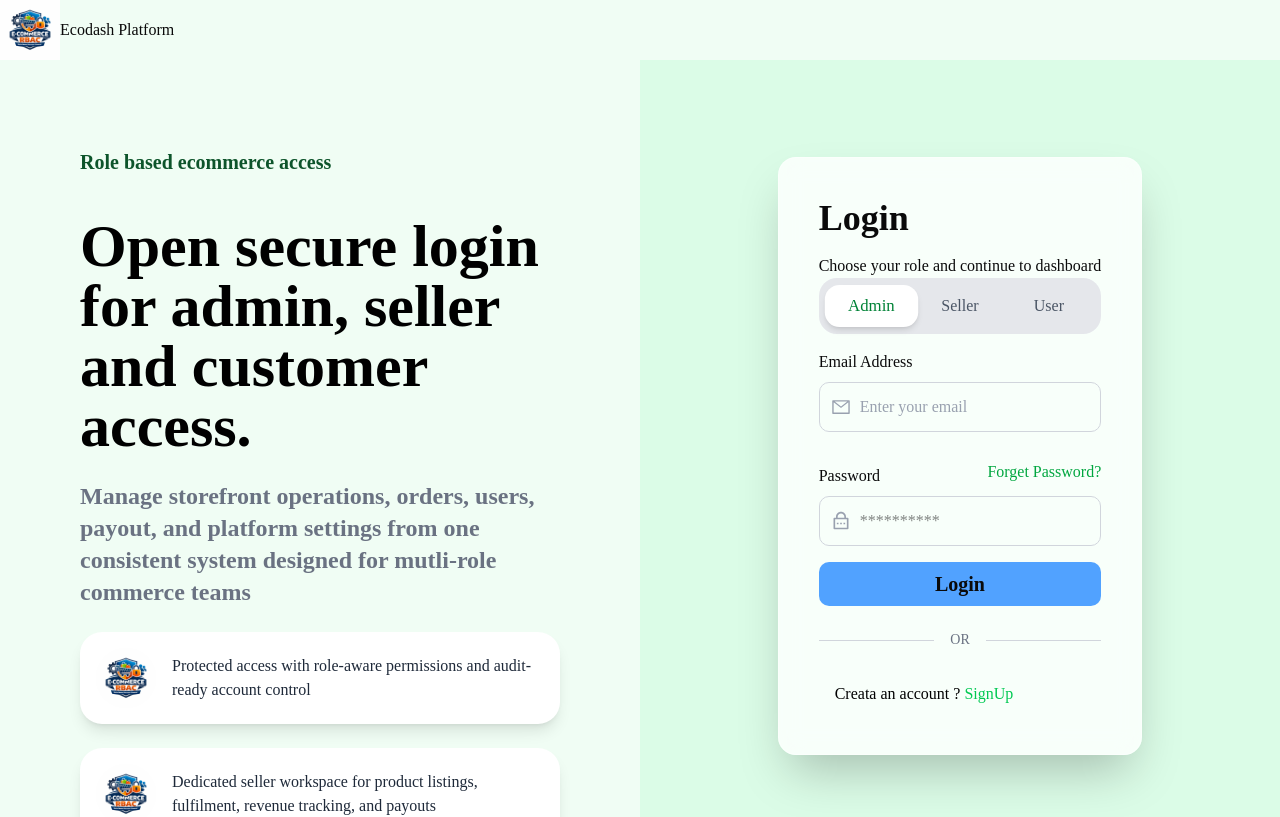
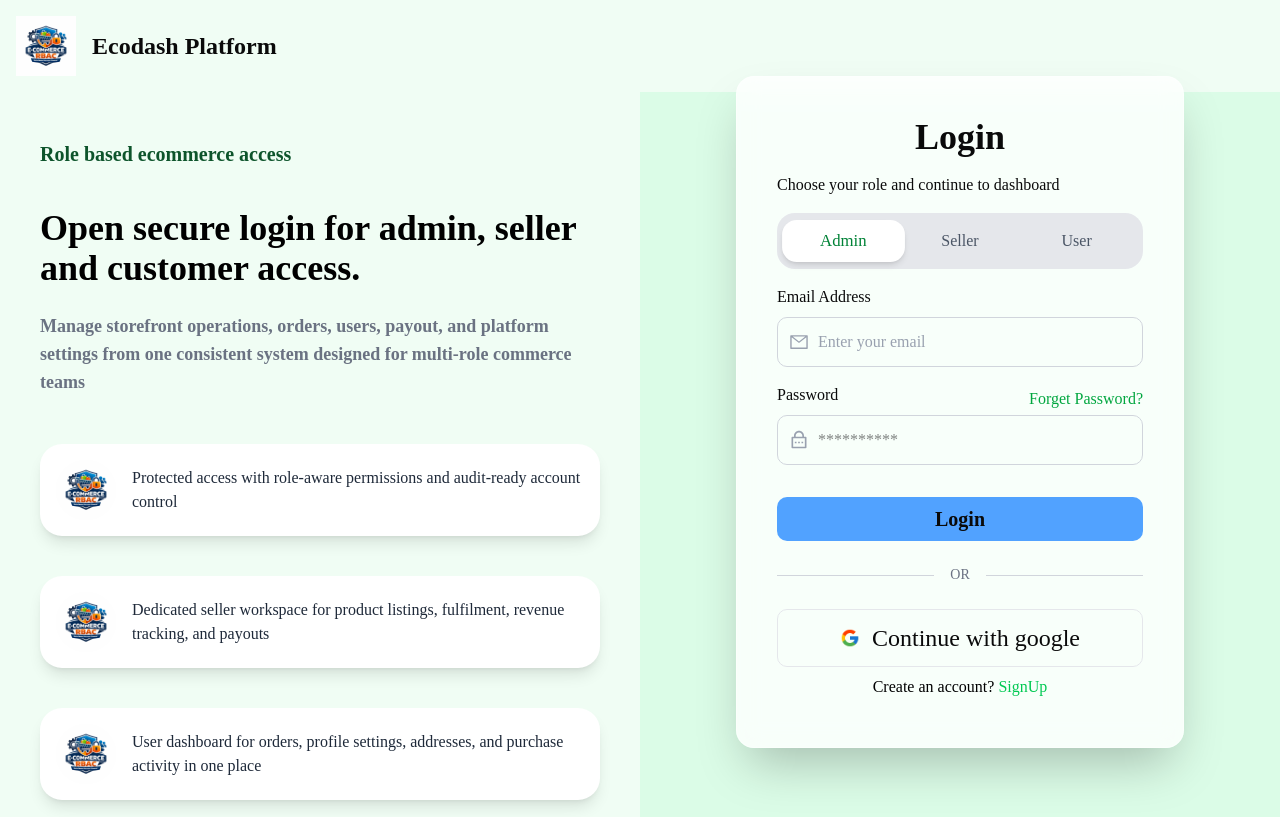
Before and after one commit to Abhishek-0899/EcoDash, a Next.js app: page /login in a window 1280 px wide. Shown: the top 817 px of the page. Built offline with nearby package versions, Linux system fonts and the light colour scheme; no server answers.

Commit message:
Added responsive and login with google

```diff
--- a/app/layout.tsx
+++ b/app/layout.tsx
@@ -14,8 +14,8 @@ const geistMono = Geist_Mono({
 });
 
 export const metadata: Metadata = {
-  title: "Create Next App",
-  description: "Generated by create next app",
+  title: "EcoDash",
+  description: "Ecommerce Shopping App",
 };
 
 export default function RootLayout({
--- a/app/login/page.tsx
+++ b/app/login/page.tsx
@@ -89,29 +89,43 @@ export default function LoginPage() {
       router.push("/");
     }, 1000);
   };
+  const handleGoogle = async (e) => {
+    e.preventDefault();
+    await supabase.auth.signInWithOAuth({
+      provider: "google",
+      options: {
+        redirectTo: "https://uqezvcerovmpbpspxvns.supabase.co/auth/v1/callback",
+      },
+    });
+    toast.success("Signup successful 🎉");
+
+    setTimeout(() => {
+      router.push("/");
+    }, 1000);
+  };
 
   return (
     <div className="bg-green-50 min-h-screen w-full">
-      <div className="flex items-center">
+      {/* Header */}
+      <div className="md:flex items-center p-4 hidden">
         <Image src="/logo.png" alt="Product Image" width={60} height={60} />
-        <h1>Ecodash Platform</h1>
+        <h1 className="ml-4 text-2xl font-bold">Ecodash Platform</h1>
       </div>
 
       {/* Main layout */}
-      <div className="flex flex-row min-h-screen">
-        <div className="w-[50%] bg-green-50 px-20 py-20">
-          <div className="">
-            <h1 className="text-xl font-bold text-green-900 mt-2 mb-10 ">
-              {" "}
+      <div className="flex flex-col md:flex-row min-h-screen">
+        {/* Left side (features) - hide on mobile */}
+        <div className="hidden md:flex w-1/2 bg-green-50 px-10 py-10 flex-col">
+          <h1 className="text-xl font-bold text-green-900 mt-2 mb-10">
             Role based ecommerce access
           </h1>
-            <h1 className="font-bold text-black text-6xl mb-6">
+          <h1 className="font-bold text-black text-4xl mb-6">
             Open secure login for admin, seller and customer access.
           </h1>
-            <p className="text-2xl text-gray-500 font-semibold">
+          <p className="text-lg text-gray-500 font-semibold mb-6">
             Manage storefront operations, orders, users, payout, and platform
-              settings from one consistent system designed for mutli-role
-              commerce teams
+            settings from one consistent system designed for multi-role commerce
+            teams
           </p>
 
           {features.map((feature, idx) => (
@@ -122,19 +136,15 @@ export default function LoginPage() {
             />
           ))}
         </div>
-        </div>
 
-        {/* right */}
+        {/* Right side (login) */}
+        <div className="w-full md:w-1/2 bg-green-100 flex justify-center items-center p-6">
+          <div className="rounded-2xl shadow-2xl backdrop-blur-md md:translate-y-[-80px] translate-y-[40px] bg-white/80 border border-white/40 flex flex-col p-10 max-w-md w-full">
+            <h1 className="text-4xl font-bold mb-4 md:text-center">Login</h1>
+            <p className="mb-4">Choose your role and continue to dashboard</p>
 
-        <div className="w-[50%] bg-green-100 flex justify-center items-center">
-          {/* login  */}
-
-          <div className="rounded-2xl  translate-y-[-100px] shadow-2xl backdrop-blur-md bg-white/80 border border-white/40 flex flex-col p-10 max-w-md mx-auto">
-            {" "}
-            <h1 className="text-4xl font-bold mb-4">Login</h1>
-            <p>Choose your role and continue to dashboard</p>
-            {/*  */}
-            <div className="flex p-2 rounded-2xl bg-gray-200 items-center justify-between w-full">
+            {/* Role selection */}
+            <div className="flex p-2 rounded-2xl bg-gray-200 items-center justify-between w-full mb-4">
               {roles.map((role) => (
                 <button
                   key={role}
@@ -150,9 +160,11 @@ export default function LoginPage() {
                 </button>
               ))}
             </div>
+
+            {/* Form */}
             <form onSubmit={handleLogin}>
-              <div className="">
-                <h1 className="mt-4 mb-2">Email Address</h1>
+              <div className="mb-4">
+                <label className="block mb-2">Email Address</label>
                 <div className="relative w-full">
                   <input
                     value={email}
@@ -161,13 +173,16 @@ export default function LoginPage() {
                     placeholder="Enter your email"
                     className="pl-10 pr-4 py-3 w-full rounded-lg border border-gray-300 text-gray-700 placeholder-gray-400 focus:outline-none focus:ring-2 focus:ring-green-500"
                   />
-                  <AiOutlineMail className=" absolute left-3 top-1/2 transform -translate-y-1/2 text-gray-400 w-5 h-5 pointer-events-none" />
+                  <AiOutlineMail className="absolute left-3 top-1/2 transform -translate-y-1/2 text-gray-400 w-5 h-5 pointer-events-none" />
                 </div>
               </div>
-              <div className="mt-4">
+
+              <div className="mb-4">
                 <div className="flex items-center justify-between">
-                  <h1 className="mt-4 mb-2">Password</h1>
-                  <h1 className="text-green-600">Forget Password?</h1>
+                  <label className="block mb-2">Password</label>
+                  <span className="text-green-600 cursor-pointer">
+                    Forget Password?
+                  </span>
                 </div>
                 <div className="relative w-full">
                   <input
@@ -180,19 +195,39 @@ export default function LoginPage() {
                   <RiLockPasswordLine className="absolute left-3 top-1/2 transform -translate-y-1/2 text-gray-400 pointer-events-none w-5 h-5" />
                 </div>
               </div>
-              <button className="rounded-lg text-xl bg-blue-400 w-full mt-4 p-2 font-bold">
-                Login{" "}
+
+              <button
+                type="submit"
+                className="rounded-lg text-xl bg-blue-400 w-full mt-4 p-2 font-bold"
+              >
+                {loading ? "Logging in..." : "Login"}
               </button>
             </form>
+
             <div className="flex items-center my-6">
               <div className="flex-grow h-px bg-gray-300"></div>
               <span className="mx-4 text-gray-500 text-sm font-medium">OR</span>
               <div className="flex-grow h-px bg-gray-300"></div>
             </div>
+            <div className="w-full">
+              <button
+                onClick={handleGoogle}
+                className="flex items-center justify-center gap-3 w-full rounded-lg border border-gray-200 p-3"
+              >
+                <Image
+                  src="/google.png"
+                  alt="google image"
+                  width={20}
+                  height={20}
+                />
+                <span className="text-2xl sm:text-2xl"> Continue with google</span>
+              </button>
+            </div>
+
             <Link href="/signup">
-              <p className=" text-black px-4 py-2 ">
-                Creata an account ?
-                <span className="text-green-500"> SignUp </span>
+              <p className="text-black px-4 py-2 text-center">
+                Create an account?{" "}
+                <span className="text-green-500">SignUp</span>
               </p>
             </Link>
           </div>
--- a/app/signup/page.tsx
+++ b/app/signup/page.tsx
@@ -1,5 +1,4 @@
 "use client";
-
 import Image from "next/image";
 import React, { useState } from "react";
 import { MdOutlineStorefront } from "react-icons/md";
@@ -97,8 +96,8 @@ export default function SignUp() {
       toast.error("Passwords do not match");
       return;
     }
-    if (!storeName) {
-      toast.error("Store name reuired");
+    if (!storeName && selectedRole === "Seller") {
+      toast.error("Store name required");
       return;
     }
     const { data, error } = await supabase.auth.signUp({
@@ -107,7 +106,7 @@ export default function SignUp() {
       options: {
         data: {
           role: selectedRole,
-          store_name: storeName,
+          ...(selectedRole === "Seller" && { store_name: storeName }),
         },
       },
     });
@@ -121,17 +120,33 @@ export default function SignUp() {
     }, 1000);
   };
 
+  const handleGoogle = async (e) => {
+    e.preventDefault();
+    await supabase.auth.signInWithOAuth({
+      provider: "google",
+      options: {
+        redirectTo: "https://uqezvcerovmpbpspxvns.supabase.co/auth/v1/callback",
+      },
+    });
+    toast.success("Signup successful 🎉");
+
+    setTimeout(() => {
+      router.push("/");
+    }, 1000);
+  };
+
   return (
     // left
     <div className="bg-green-50 min-h-screen w-full">
-      <div className="flex items-center">
+      <div className="md:flex items-center p-4 hidden">
         <Image src="/logo.png" alt="Product Image" width={60} height={60} />
-        <h1>Ecodash Platform</h1>
+        <h1 className="ml-4 text-2xl font-bold">Ecodash Platform</h1>
       </div>
 
       {/* Main layout */}
-      <div className="flex flex-row min-h-screen">
-        <div className="w-[50%] bg-green-50 px-20 py-20">
+      <div className="flex md:flex-row flex-col min-h-screen">
+        {/* Left side (features) - hide on mobile */}
+        <div className="hidden md:flex w-1/2 bg-green-50 px-10 py-10 flex-col">
           <div className="">
             <h1 className="text-xl font-bold text-green-900 mt-2 mb-10 ">
               {" "}
@@ -156,21 +171,22 @@ export default function SignUp() {
           </div>
         </div>
 
-        {/* right */}
+        {/* Right side (Signup) */}
 
-        <div className="w-[50%] bg-green-100 flex justify-center items-center">
+        <div className="w-full md:w-1/2 bg-green-100 flex justify-center items-center p-6">
           {/* Signup  */}
 
-          <div className="rounded-2xl  translate-y-[-50px] shadow-2xl backdrop-blur-md bg-white/80 border border-white/40 flex flex-col p-5 max-w-xl mx-auto">
-            {" "}
+          <div className="rounded-2xl  md:-translate-y-30 translate-y-10  shadow-2xl backdrop-blur-md bg-white/80 border border-white/40 flex flex-col p-5 max-w-xl mx-auto">
             <h1 className="text-4xl font-bold mb-4">Sign Up</h1>
             <p>
               Choose your role, fill in your details and create your EcoDash
               account.
             </p>
-            <h1 className="font-bold mt-4 mb-4">Chosse account type</h1>
+            <h1 className="font-bold mt-4 mb-4">Choose account type</h1>
+
             {/* roles */}
-            <div className="grid grid-cols-3 gap-4">
+
+            <div className="grid grid-col-1 md:grid-cols-2 lg:grid-cols-3 gap-4">
               {rolesType.map(({ logo: Icon, role, Info }, idx) => (
                 <div
                   key={idx}
@@ -184,9 +200,12 @@ export default function SignUp() {
                 </div>
               ))}
             </div>
+
+            {/* Form */}
+
             <form onSubmit={handleSubmit}>
-              <div className="">
-                <h1 className="mt-4 mb-2 font-bold">Email Address</h1>
+              <div className="mb-4">
+                <h1 className="mt-4 block mb-2 font-bold">Email Address</h1>
                 <div className="relative w-full">
                   <input
                     value={email}
@@ -199,6 +218,7 @@ export default function SignUp() {
                 </div>
               </div>
 
+              {selectedRole === "Seller" ? (
                 <div className="mt-4">
                   <h1 className="mt-4 mb-2 font-bold">Store Name</h1>
 
@@ -213,10 +233,13 @@ export default function SignUp() {
                     <MdOutlineStorefront className="absolute right-3 top-1/2 transform -translate-y-1/2 text-gray-400 pointer-events-none w-5 h-5" />
                   </div>
                 </div>
+              ) : (
+                ""
+              )}
 
-              <div className="mt-4 flex gap-3 justify-between">
-                <div className="w-1/2">
-                  <h1 className="mt-4 mb-2">Password</h1>
+              <div className="mt-4 flex flex-col sm:flex-row gap-3 justify-between">
+                <div className="sm:w-1/2 w-full">
+                  <h1 className="mt-4 mb-2 font-bold">Password</h1>
                   <div className="relative w-full">
                     <input
                       value={password}
@@ -228,8 +251,8 @@ export default function SignUp() {
                     <RiLockPasswordLine className="absolute right-3 top-1/2 transform -translate-y-1/2 text-gray-400 pointer-events-none w-5 h-5" />
                   </div>
                 </div>
-                <div className="w-1/2">
-                  <h1 className="mt-4 mb-2">Confirm Password</h1>
+                <div className="sm:w-1/2 w-full">
+                  <h1 className="mt-4 mb-2 font-bold">Confirm Password</h1>
                   <div className="relative w-full">
                     <input
                       value={confirmPassword}
@@ -250,7 +273,7 @@ export default function SignUp() {
                 />
                 <label htmlFor="terms">Remember me</label>
               </div>
-              <button className="rounded-lg text-xl bg-blue-400 w-full mt-4 p-2 font-bold">
+              <button className="rounded-lg hover:shadow-blue-700 transition-colors shadow-xl text-xl bg-blue-400 w-full mt-4 p-2 font-bold">
                 Create Account{" "}
               </button>
             </form>
@@ -259,9 +282,26 @@ export default function SignUp() {
               <span className="mx-4 text-gray-500 text-sm font-medium">OR</span>
               <div className="flex-grow h-px bg-gray-300"></div>
             </div>
+            <div className="w-full">
+              <button
+                onClick={handleGoogle}
+                className="flex items-center justify-center gap-3 w-full rounded-lg border border-gray-200 p-3"
+              >
+                <Image
+                  src="/google.png"
+                  alt="google image"
+                  width={20}
+                  height={20}
+                />
+                <span className="text-2xl sm:text-xl"> Continue with google</span>
+              </button>
+            </div>
             <Link href="/login">
-              <p className=" text-black px-4 py-2 ">
-                Alredy have an account ? Go to login
+              <p className=" text-black px-4 py-2 text-center">
+                Already have an account?{" "}
+                <span className="font-bold text-green-400">
+                      Login In
+                </span>
               </p>
             </Link>
           </div>
```
Also changed, not shown: public/google.png (added). Lines whose indentation alone changed are shown as unchanged.
